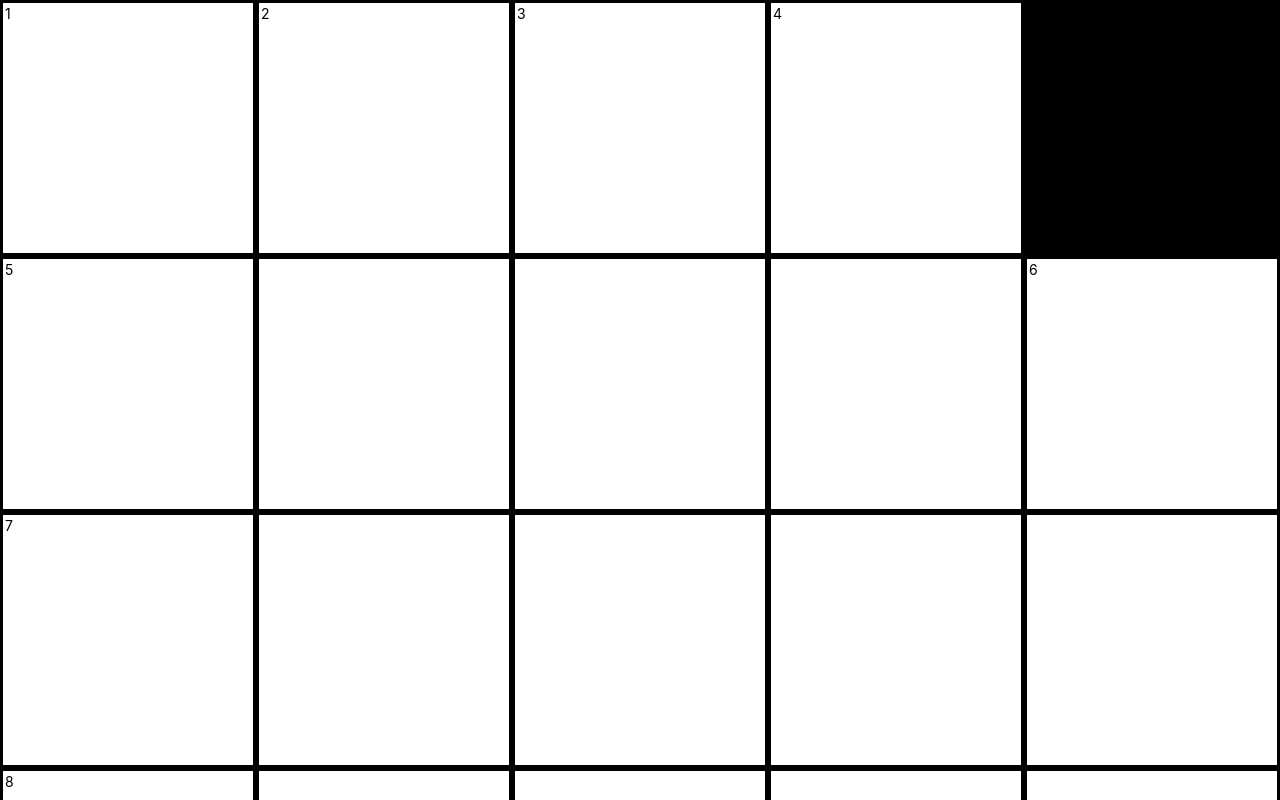
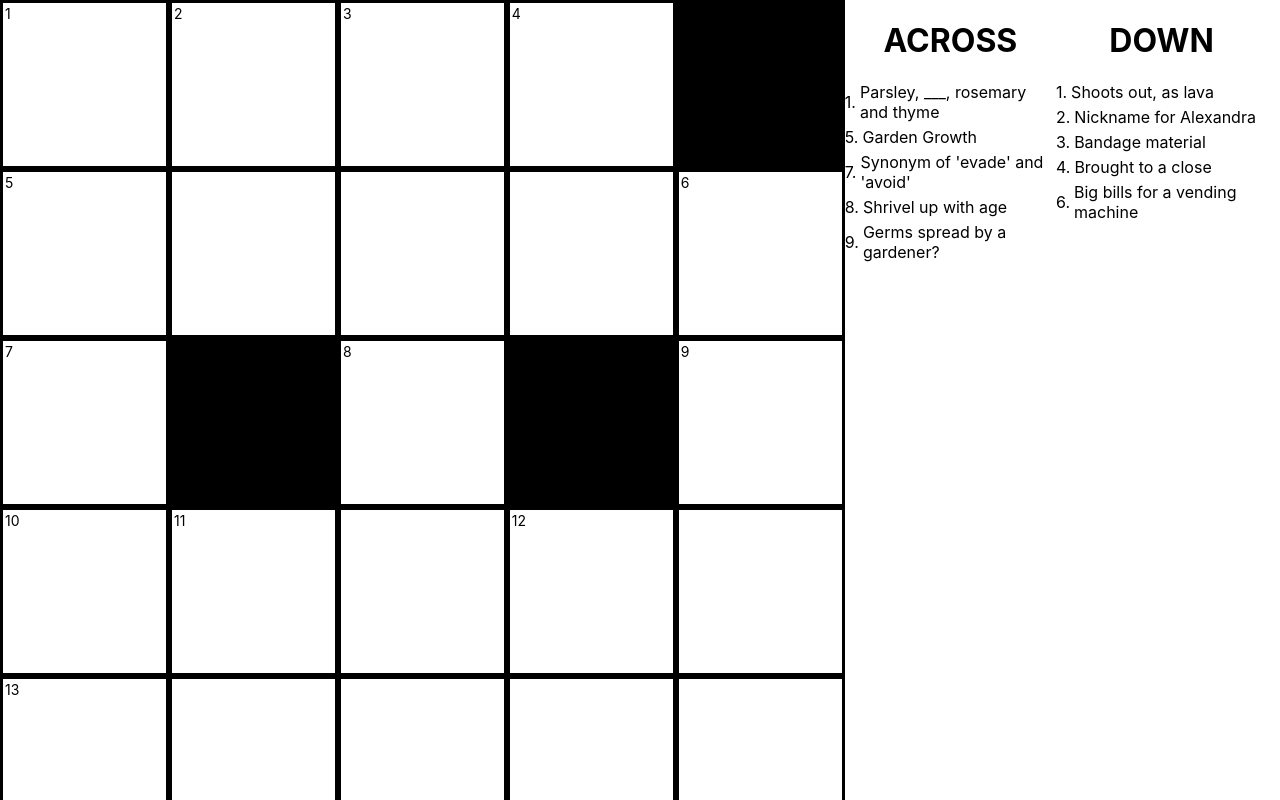
Before and after one commit to LucasMc17/Ultimate-React-Crossword, a React (Create React App) app: page / in a window 1280 px wide. Shown: the top 800 px of the page. Built offline with nearby package versions, Linux system fonts and the light colour scheme.

Commit message:
can tab around the board

```diff
--- a/src/App.js
+++ b/src/App.js
@@ -18,9 +18,9 @@ const dataArray = [
   ],
   [
     { answer: "E" },
-    { answer: "L" },
+    null, //{ answer: "L" },
     { answer: "U" },
-    { answer: "D" },
+    null, //{ answer: "D" },
     { answer: "E" },
   ],
   [
--- /dev/null
+++ b/src/react-crossword/ClueList.js
@@ -0,0 +1,45 @@
+function ClueList({ clues, across, currentClue, direction, focusClue }) {
+  return (
+    <div style={{ width: "50%" }}>
+      <h1>{direction === "across" ? "ACROSS" : "DOWN"}</h1>
+      {clues.map((clue) => {
+        const isSelected =
+          direction === "across"
+            ? across && currentClue === clue.num
+            : !across && currentClue === clue.num;
+        return (
+          <div
+            style={{
+              width: "100%",
+              display: "flex",
+              alignItems: "center",
+              color: isSelected ? "white" : "black",
+              margin: "5px 0",
+            }}
+            onClick={() => focusClue(clue.num, direction === "across")}
+          >
+            <div
+              style={{
+                backgroundColor: isSelected ? "blue" : "transparent",
+                height: "100%",
+              }}
+            >
+              <p style={{ margin: "0" }}>{clue.num}.</p>
+            </div>
+            <div
+              style={{
+                textAlign: "left",
+                padding: "0px 4px",
+                backgroundColor: isSelected ? "lightblue" : "transparent",
+              }}
+            >
+              <p style={{ margin: "0" }}>{clue.clue}</p>
+            </div>
+          </div>
+        );
+      })}
+    </div>
+  );
+}
+
+export default ClueList;
--- /dev/null
+++ b/src/react-crossword/Clues.js
@@ -0,0 +1,24 @@
+import ClueList from "./ClueList";
+
+function Clues({ acrosses, downs, across, currentClue, focusClue }) {
+  return (
+    <div style={{ display: "flex", width: "33%" }}>
+      <ClueList
+        clues={acrosses}
+        across={across}
+        currentClue={currentClue}
+        direction={"across"}
+        focusClue={focusClue}
+      ></ClueList>
+      <ClueList
+        clues={downs}
+        across={across}
+        currentClue={currentClue}
+        direction={"down"}
+        focusClue={focusClue}
+      ></ClueList>
+    </div>
+  );
+}
+
+export default Clues;
--- a/src/react-crossword/index.js
+++ b/src/react-crossword/index.js
@@ -1,7 +1,11 @@
 import Square from "./Square";
 import { useState } from "react";
+import Clues from "./Clues";
 
-function Crossword({ rows, columns, data, revealAnswers }) {
+const alphabet =
+  "ABCDEFGHIJKLMNOPQRSTUVWXYZabcdefghijklmnopqrstuvwxyz1234567890";
+
+function Crossword({ rows, columns, data, revealAnswers, acrosses, downs }) {
   const cols = data[0].length;
   //   if (data.length !== rows * columns) {
   //     throw "Data Array must be of length equal to the number of rows multiplied by columns!";
@@ -62,10 +66,9 @@ function Crossword({ rows, columns, data, revealAnswers }) {
     }
   }
 
-  return (
-    <div
-      style={{ width: "100%", backgroundColor: "black" }}
-      onKeyDown={(char) => {
+  function handleKeyDown(char) {
+    char.preventDefault();
+    if (alphabet.includes(char.key)) {
       setAnswerMap(
         answerMap.map((row, yIndex) =>
           row.map((col, xIndex) =>
@@ -78,9 +81,205 @@ function Crossword({ rows, columns, data, revealAnswers }) {
       across
         ? setFocus(xFocus + 1, yFocus, true)
         : setFocus(xFocus, yFocus + 1, false);
-      }}
+    } else {
+      console.log(char);
+      switch (char.key) {
+        case "Tab":
+          console.log("YOU PRESSED TAB");
+          if (char.shiftKey) {
+            skipClue(false);
+          } else {
+            skipClue(true);
+          }
+          break;
+        case "ArrowRight":
+          setFocus(xFocus + 1, yFocus, true);
+          break;
+        case "ArrowLeft":
+          setFocus(xFocus - 1, yFocus, true);
+          break;
+        case "ArrowUp":
+          setFocus(xFocus, yFocus - 1, false);
+          break;
+        case "ArrowDown":
+          setFocus(xFocus, yFocus + 1, false);
+          break;
+        default:
+          console.log("tbh I don't know what you just pressed...");
+          break;
+      }
+    }
+  }
+
+  function focusClue(number, across) {
+    for (let y = 0; y < dataSet.length; y++) {
+      for (let x = 0; x < dataSet[y].length; x++) {
+        const square = dataSet[y][x];
+        if (square && square.displayNum === number) {
+          setFocus(x, y, across);
+          return;
+        }
+      }
+    }
+  }
+
+  function skipClue(forward) {
+    console.log("SKIPPING");
+    let newX = xFocus,
+      newY = yFocus;
+    if (across) {
+      while (
+        forward
+          ? newX !== dataSet[0].length - 1 || newY !== dataSet.length - 1
+          : newX !== 0 || newY !== 0
+      ) {
+        console.log("WHILE LOOP");
+        if (forward ? newX !== dataSet[0].length - 1 : newX !== 0) {
+          console.log(forward ? "MOVING RIGHT" : "MOVING LEFT");
+          forward ? newX++ : newX--;
+          console.log("X: ", newX, "Y: ", newY);
+        } else if (forward ? newY !== dataSet.length - 1 : newY !== 0) {
+          console.log(forward ? "MOVING DOWN" : "MOVING UP");
+          forward ? newY++ : newY--;
+          newX = forward ? 0 : dataSet[0].length - 1;
+        }
+        if (
+          dataSet[newY][newX] &&
+          (forward
+            ? dataSet[newY][newX].acrossNum > currentClue
+            : dataSet[newY][newX].acrossNum < currentClue &&
+              dataSet[newY][newX].acrossNum === dataSet[newY][newX].displayNum)
+        ) {
+          setFocus(newX, newY, across);
+          return;
+        }
+      }
+      newX = forward ? 0 : dataSet[0].length - 1;
+      newY = forward ? 0 : dataSet[0].length - 1;
+      while (
+        forward
+          ? newX !== dataSet[0].length - 1 || newY !== dataSet.length - 1
+          : newX !== 0 || newY !== 0
+      ) {
+        if (
+          dataSet[newY][newX] &&
+          (forward
+            ? dataSet[newY][newX].downNum === 1
+            : dataSet[newY][newX].downNum === dataSet[newY][newX].displayNum)
+        ) {
+          setFocus(newX, newY, !across);
+          return;
+        }
+        console.log("WHILE LOOP");
+        if (forward ? newX !== dataSet[0].length - 1 : newX !== 0) {
+          console.log(forward ? "MOVING RIGHT" : "MOVING LEFT");
+          forward ? newX++ : newX--;
+          console.log("X: ", newX, "Y: ", newY);
+        } else if (forward ? newY !== dataSet.length - 1 : newY !== 0) {
+          console.log(forward ? "MOVING DOWN" : "MOVING UP");
+          forward ? newY++ : newY--;
+          newX = forward ? 0 : dataSet[0].length - 1;
+        }
+      }
+    }
+    if (!across) {
+      // first get the first square of the clue
+      let newX = xFocus,
+        newY = yFocus;
+      if (dataSet[newY][newX].displayNum !== currentClue) {
+        console.log("NOT ON FIRST SQUARE");
+        while (true) {
+          newY--;
+          if (dataSet[newY][newX].displayNum === currentClue) {
+            break;
+          }
+        }
+      }
+      console.log("X: ", newX, "Y: ", newY);
+      while (
+        forward
+          ? newX !== dataSet[0].length - 1 || newY !== dataSet.length - 1
+          : newX !== 0 || newY !== 0
+      ) {
+        console.log("WHILE LOOP");
+        if (forward ? newX !== dataSet[0].length - 1 : newX !== 0) {
+          console.log(forward ? "MOVING RIGHT" : "MOVING LEFT");
+          forward ? newX++ : newX--;
+          console.log("X: ", newX, "Y: ", newY);
+        } else if (forward ? newY !== dataSet.length - 1 : newY !== 0) {
+          console.log(forward ? "MOVING DOWN" : "MOVING UP");
+          forward ? newY++ : newY--;
+          newX = forward ? 0 : dataSet[0].length - 1;
+        }
+        if (
+          dataSet[newY][newX] &&
+          (forward
+            ? dataSet[newY][newX].downNum > currentClue
+            : dataSet[newY][newX].downNum === dataSet[newY][newX].displayNum)
+        ) {
+          setFocus(newX, newY, across);
+          return;
+        }
+      }
+      newX = forward ? 0 : dataSet[0].length - 1;
+      newY = forward ? 0 : dataSet.length - 1;
+      while (
+        forward
+          ? newX !== dataSet[0].length - 1 || newY !== dataSet.length - 1
+          : newX !== 0 || newY !== 0
+      ) {
+        if (
+          dataSet[newY][newX] &&
+          (forward
+            ? dataSet[newY][newX].acrossNum === 1
+            : dataSet[newY][newX].acrossNum === dataSet[newY][newX].displayNum)
+        ) {
+          setFocus(newX, newY, !across);
+          return;
+        }
+        console.log("WHILE LOOP");
+        if (forward ? newX !== dataSet[0].length - 1 : newX !== 0) {
+          console.log(forward ? "MOVING RIGHT" : "MOVING LEFT");
+          forward ? newX++ : newX--;
+          console.log("X: ", newX, "Y: ", newY);
+        } else if (forward ? newY !== dataSet.length - 1 : newY !== 0) {
+          console.log(forward ? "MOVING DOWN" : "MOVING UP");
+          forward ? newY++ : newY--;
+          newX = forward ? 0 : dataSet[0].length - 1;
+        }
+      }
+      // next look for the next clue
+      //   while (newX !== dataSet[0].length - 1 || newY !== dataSet.length - 1) {
+      //     console.log("WHILE LOOP");
+      //     if (newX !== dataSet[0].length - 1) {
+      //       console.log("MOVING RIGHT");
+      //       newX++;
+      //       console.log("X: ", newX, "Y: ", newY);
+      //     } else if (newY !== dataSet.length - 1) {
+      //       console.log("MOVING DOWN");
+      //       newY++;
+      //       newX = 0;
+      //     }
+      //     if (
+      //       dataSet[newY][newX] &&
+      //       dataSet[newY][newX].acrossNum > currentClue
+      //     ) {
+      //       setFocus(newX, newY, across);
+      //       return;
+      //     }
+      //   }
+      // }
+    }
+  }
+
+  return (
+    <div
+      style={{ display: "flex" }}
+      id="crossword"
+      onKeyDown={handleKeyDown}
       tabIndex="0"
     >
+      <div style={{ width: "66%", backgroundColor: "black" }}>
         {data.map((row, y) => (
           <div style={{ width: "100%", display: "flex" }}>
             {row.map((cell, x) => (
@@ -105,23 +304,16 @@ function Crossword({ rows, columns, data, revealAnswers }) {
             ))}
           </div>
         ))}
-      <h1 style={{ color: "white" }}>{across ? "across" : "down"}</h1>
+      </div>
+      <Clues
+        acrosses={acrosses}
+        downs={downs}
+        across={across}
+        currentClue={currentClue}
+        focusClue={focusClue}
+      />
     </div>
   );
-
-  //   return (
-  //     <div style={{ width: "100%", backgroundColor: "black" }}>
-  //       {[...Array(rows)].map((row) => {
-  //         return (
-  //           <div style={{ width: "100%", display: "flex" }} id="ROW">
-  //             {[...Array(columns)].map((col) => {
-  //               return <Square size={size} />;
-  //             })}
-  //           </div>
-  //         );
-  //       })}
-  //     </div>
-  //   );
 }
 
 export default Crossword;
```
Lines whose indentation alone changed are shown as unchanged.
